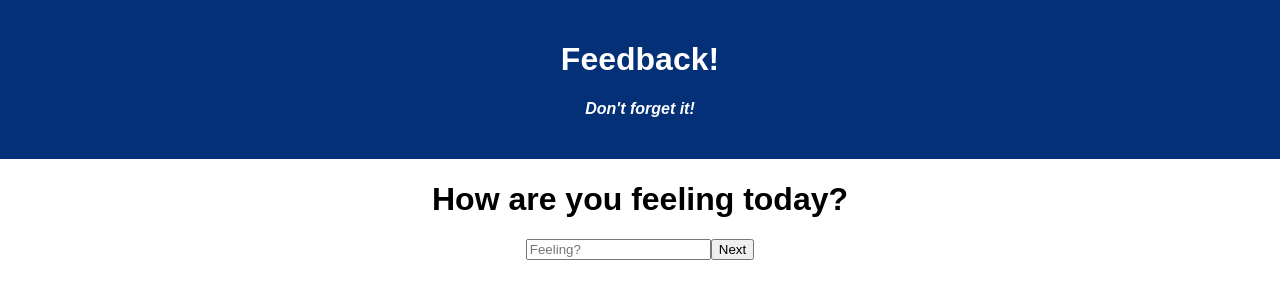
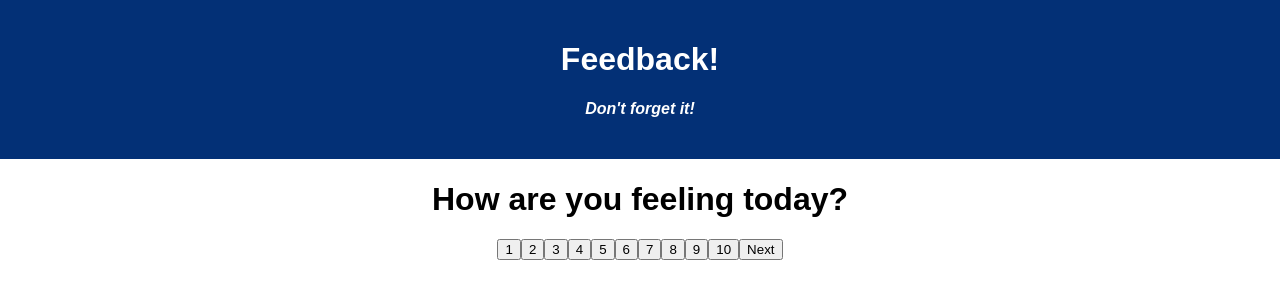
Before and after one commit to JustinNicholas/weekend-redux-feedback-loop, a React (Create React App) app: page /review in a window 1280 px wide. Shown: the top 300 px of the page. Built offline with nearby package versions, Linux system fonts and the light colour scheme.

Commit message:
get rating buttons component on rating pages and verify an answer was submitted

```diff
--- a/src/components/Feeling/Feeling.jsx
+++ b/src/components/Feeling/Feeling.jsx
@@ -1,6 +1,7 @@
 import {useHistory} from 'react-router-dom';
 import {useDispatch} from 'react-redux';
 import {useState} from 'react';
+import RatingButtons from '../RatingButtons/RatingButtons';
 
 function Feeling() {
 
@@ -8,20 +9,30 @@ function Feeling() {
     const dispatch = useDispatch();
     const [feeling, setFeeling] = useState('');
 
+    function update(){
+
+    }
+
     const handleNext = () => {
 
-        dispatch({
-            type: 'SET_FEELING',
-            payload: Number(feeling)
-        });
+        if (feeling === ''){
+            alert('Please select 1 through 10')
+        } else {
 
-        history.push('/understanding')
+            dispatch({
+                type: 'SET_FEELING',
+                payload: Number(feeling)
+            });
+
+            history.push('/understanding')
+        }
     }
 
   return (
     <>
       <h1>How are you feeling today?</h1>
-      <input type="number" placeholder="Feeling?" onChange={ (event) => setFeeling(event.target.value) }/>
+      <RatingButtons onClick={(event) => setFeeling(event.target.value)} />
+      {/* <input type="number" placeholder="Feeling?" onChange={ (event) => setFeeling(event.target.value) }/> */}
       <button onClick={handleNext}>Next</button>
     </>
   );
--- /dev/null
+++ b/src/components/RatingButtons/RatingButtons.jsx
@@ -0,0 +1,18 @@
+function RatingButtons({onClick}) {
+  return (
+    <>
+      <button onClick={onClick} value={1}>1</button>
+      <button onClick={onClick} value={2}>2</button>
+      <button onClick={onClick} value={3}>3</button>
+      <button onClick={onClick} value={4}>4</button>
+      <button onClick={onClick} value={5}>5</button>
+      <button onClick={onClick} value={6}>6</button>
+      <button onClick={onClick} value={7}>7</button>
+      <button onClick={onClick} value={8}>8</button>
+      <button onClick={onClick} value={9}>9</button>
+      <button onClick={onClick} value={10}>10</button>
+    </>
+  );
+}
+
+export default RatingButtons;
--- a/src/components/Support/Support.jsx
+++ b/src/components/Support/Support.jsx
@@ -1,6 +1,7 @@
 import {useHistory} from 'react-router-dom';
 import {useDispatch} from 'react-redux';
 import {useState} from 'react';
+import RatingButtons from '../RatingButtons/RatingButtons';
 
 function Support() {
 
@@ -9,19 +10,23 @@ function Support() {
   const [support, setSupport] = useState('');
 
   const handleNext = () => {
+    if (support === ''){
+      alert('Please select 1 through 10')
+    } else {
+      dispatch({
+          type: 'SET_SUPPORT',
+          payload: Number(support)
+      });
 
-    dispatch({
-        type: 'SET_SUPPORT',
-        payload: Number(support)
-    });
-
-    history.push('/comments')
+      history.push('/comments')
+    }
   }
 
   return (
     <>
       <h1>How well are you being supported?</h1>
-      <input type="number" placeholder="Supported?" onChange={ (event) => setSupport(event.target.value) }/>
+      <RatingButtons onClick={(event) => setSupport(event.target.value)} />
+      {/* <input type="number" placeholder="Supported?" onChange={ (event) => setSupport(event.target.value) }/> */}
       <button onClick={handleNext}>Next</button>
     </>
   );
--- a/src/components/Understanding/Understanding.jsx
+++ b/src/components/Understanding/Understanding.jsx
@@ -1,6 +1,7 @@
 import {useHistory} from 'react-router-dom';
 import {useDispatch} from 'react-redux';
 import {useState} from 'react';
+import RatingButtons from '../RatingButtons/RatingButtons';
 
 function Understanding() {
 
@@ -9,19 +10,23 @@ function Understanding() {
   const [understanding, setUnderstanding] = useState('');
 
   const handleNext = () => {
+    if ( understanding === ''){
+      alert('Please select 1 through 10')
+    } else {
+      dispatch({
+          type: 'SET_UNDERSTANDING',
+          payload: Number(understanding)
+      });
 
-    dispatch({
-        type: 'SET_UNDERSTANDING',
-        payload: Number(understanding)
-    });
-
-    history.push('/support')
+      history.push('/support')
+    }
   }
 
   return (
     <>
       <h1>How well are you understanding the content?</h1>
-      <input type="number" placeholder="Understanding?" onChange={ (event) => setUnderstanding(event.target.value) }/>
+      <RatingButtons onClick={(event) => setUnderstanding(event.target.value)} />
+      {/* <input type="number" placeholder="Understanding?" onChange={ (event) => setUnderstanding(event.target.value) }/> */}
       <button onClick={handleNext}>Next</button>
     </>
   );
```
